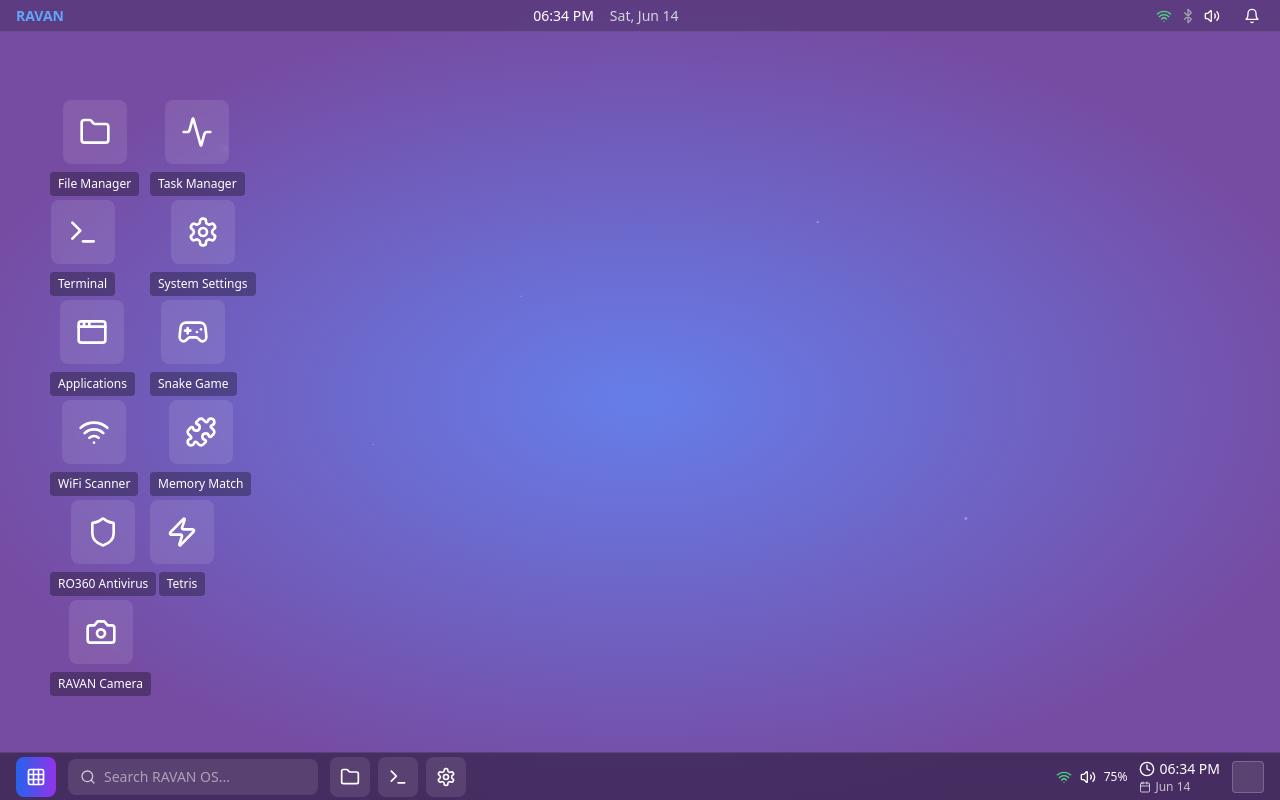
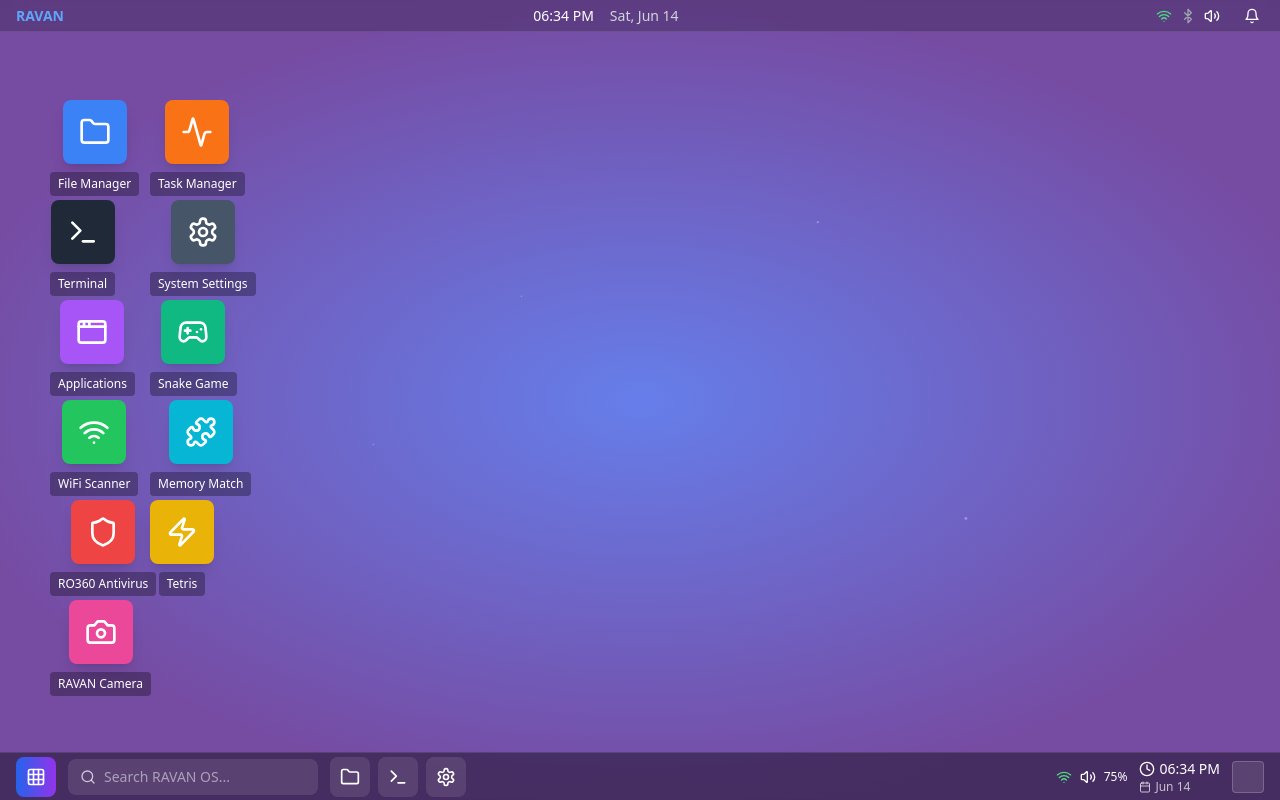
Before and after one commit to Dishant-Pawar/NeonOS, a React (Vite) app: page /demo in a window 1280 px wide. Built offline with nearby package versions, Linux system fonts and the light colour scheme.

Commit message:
Fix: Improve desktop icon appearance and behavior
- Ensured all desktop icons have the same size.
- Applied full color to the icons.
- Enabled the ability to move icons anywhere on the desktop.
- Modified `src/components/demo/Desktop.tsx` to implement these changes.

```diff
--- a/src/components/demo/Desktop.tsx
+++ b/src/components/demo/Desktop.tsx
@@ -1,3 +1,4 @@
+
 import React, { useState } from 'react';
 import { Folder, Terminal, AppWindow, Wifi, Shield, Camera, Activity, Settings, Gamepad2, Zap, Puzzle } from 'lucide-react';
 import { useDemoContext } from './DemoContext';
@@ -9,79 +10,93 @@ interface DesktopIcon {
   name: string;
   icon: React.ComponentType<any>;
   position: { x: number; y: number };
+  color: string;
 }
 
 export const Desktop = () => {
   const { openWindows, setOpenWindows } = useDemoContext();
+  const [draggedIcon, setDraggedIcon] = useState<string | null>(null);
+  const [dragOffset, setDragOffset] = useState({ x: 0, y: 0 });
 
-  const desktopIcons: DesktopIcon[] = [
+  const [desktopIcons, setDesktopIcons] = useState<DesktopIcon[]>([
     {
       id: 'file-manager',
       name: 'File Manager',
       icon: Folder,
-      position: { x: 50, y: 100 }
+      position: { x: 50, y: 100 },
+      color: 'bg-blue-500'
     },
     {
       id: 'terminal',
       name: 'Terminal',
       icon: Terminal,
-      position: { x: 50, y: 200 }
+      position: { x: 50, y: 200 },
+      color: 'bg-gray-800'
     },
     {
       id: 'app-drawer',
       name: 'Applications',
       icon: AppWindow,
-      position: { x: 50, y: 300 }
+      position: { x: 50, y: 300 },
+      color: 'bg-purple-500'
     },
     {
       id: 'wifi-finder',
       name: 'WiFi Scanner',
       icon: Wifi,
-      position: { x: 50, y: 400 }
+      position: { x: 50, y: 400 },
+      color: 'bg-green-500'
     },
     {
       id: 'antivirus',
       name: 'RO360 Antivirus',
       icon: Shield,
-      position: { x: 50, y: 500 }
+      position: { x: 50, y: 500 },
+      color: 'bg-red-500'
     },
     {
       id: 'camera',
       name: 'RAVAN Camera',
       icon: Camera,
-      position: { x: 50, y: 600 }
+      position: { x: 50, y: 600 },
+      color: 'bg-pink-500'
     },
     {
       id: 'task-manager',
       name: 'Task Manager',
       icon: Activity,
-      position: { x: 150, y: 100 }
+      position: { x: 150, y: 100 },
+      color: 'bg-orange-500'
     },
     {
       id: 'system-settings',
       name: 'System Settings',
       icon: Settings,
-      position: { x: 150, y: 200 }
+      position: { x: 150, y: 200 },
+      color: 'bg-slate-600'
     },
     {
       id: 'snake-game',
       name: 'Snake Game',
       icon: Gamepad2,
-      position: { x: 150, y: 300 }
+      position: { x: 150, y: 300 },
+      color: 'bg-emerald-500'
     },
     {
       id: 'memory-game',
       name: 'Memory Match',
       icon: Puzzle,
-      position: { x: 150, y: 400 }
+      position: { x: 150, y: 400 },
+      color: 'bg-cyan-500'
     },
     {
       id: 'tetris-game',
       name: 'Tetris',
       icon: Zap,
-      position: { x: 150, y: 500 }
+      position: { x: 150, y: 500 },
+      color: 'bg-yellow-500'
     }
-  ];
+  ]);
 
   const handleIconDoubleClick = (iconId: string) => {
     if (!openWindows.includes(iconId)) {
@@ -90,22 +105,60 @@ export const Desktop = () => {
   };
 
   const handleIconClick = (iconId: string) => {
-    // Single click selection effect
     console.log(`Selected ${iconId}`);
   };
 
+  const handleMouseDown = (e: React.MouseEvent, iconId: string) => {
+    const icon = desktopIcons.find(i => i.id === iconId);
+    if (icon) {
+      setDraggedIcon(iconId);
+      setDragOffset({
+        x: e.clientX - icon.position.x,
+        y: e.clientY - icon.position.y
+      });
+    }
+  };
+
+  const handleMouseMove = (e: React.MouseEvent) => {
+    if (draggedIcon) {
+      const newPosition = {
+        x: Math.max(0, Math.min(e.clientX - dragOffset.x, window.innerWidth - 80)),
+        y: Math.max(80, Math.min(e.clientY - dragOffset.y, window.innerHeight - 150))
+      };
+
+      setDesktopIcons(icons =>
+        icons.map(icon =>
+          icon.id === draggedIcon
+            ? { ...icon, position: newPosition }
+            : icon
+        )
+      );
+    }
+  };
+
+  const handleMouseUp = () => {
+    setDraggedIcon(null);
+    setDragOffset({ x: 0, y: 0 });
+  };
+
   return (
-    <div className="absolute inset-0 pt-8 pb-12">
+    <div
+      className="absolute inset-0 pt-8 pb-12"
+      onMouseMove={handleMouseMove}
+      onMouseUp={handleMouseUp}
+      onMouseLeave={handleMouseUp}
+    >
       {/* Desktop Icons */}
       {desktopIcons.map((icon) => (
         <div
           key={icon.id}
-          className="absolute flex flex-col items-center cursor-pointer group"
+          className="absolute flex flex-col items-center cursor-pointer group select-none"
           style={{ left: icon.position.x, top: icon.position.y }}
           onClick={() => handleIconClick(icon.id)}
           onDoubleClick={() => handleIconDoubleClick(icon.id)}
+          onMouseDown={(e) => handleMouseDown(e, icon.id)}
         >
-          <div className="w-16 h-16 bg-white/10 backdrop-blur-sm rounded-lg flex items-center justify-center group-hover:bg-white/20 transition-all duration-200 group-hover:scale-105">
+          <div className={`w-16 h-16 ${icon.color} rounded-lg flex items-center justify-center group-hover:scale-105 transition-all duration-200 shadow-lg`}>
             <icon.icon className="w-8 h-8 text-white" />
           </div>
           <span className="text-white text-xs mt-2 bg-black/30 px-2 py-1 rounded backdrop-blur-sm">
```
